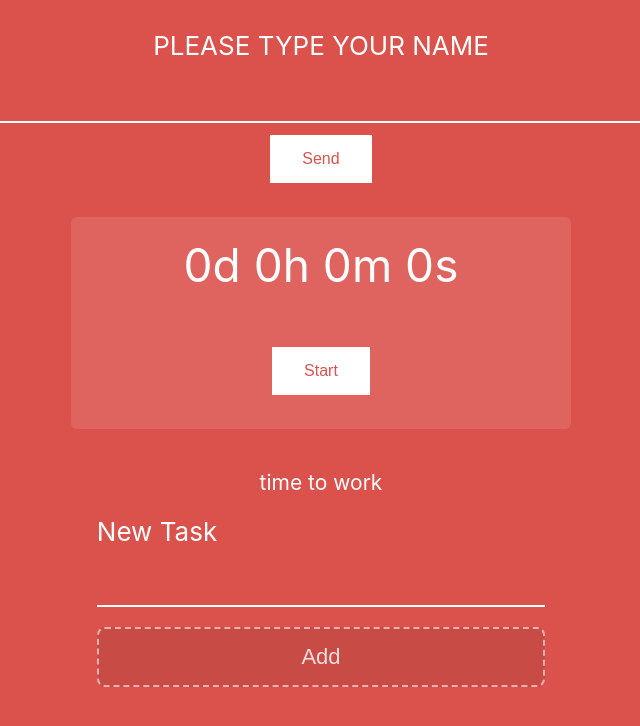
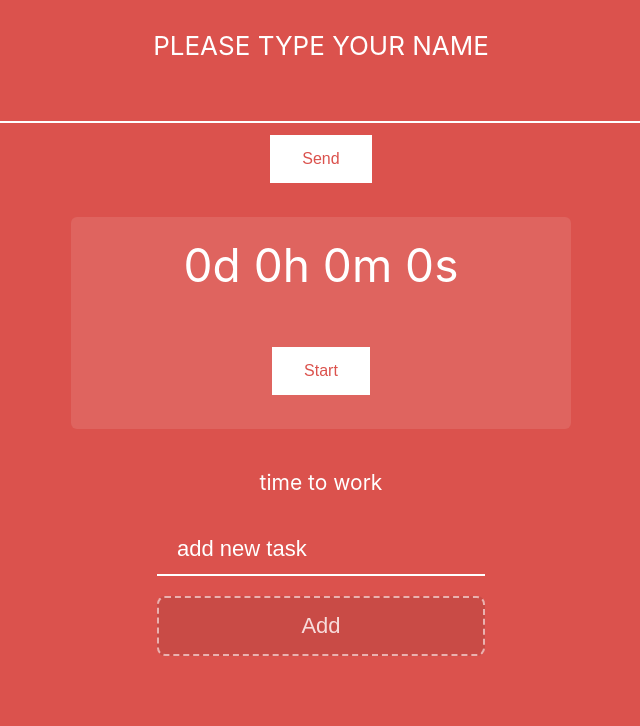
Before and after one commit to kornavol/Trn-project.-Task-Manager, a React (Create React App) app: page / in a window 1280 px wide. Shown: the top 726 px of the page, without its empty margins (319-959 px from the left). Built offline with nearby package versions, Linux system fonts and the light colour scheme.

Commit message:
add default value to 'task' input

```diff
--- a/src/App.jsx
+++ b/src/App.jsx
@@ -125,7 +125,7 @@ function App() {
       period: 0
     }
 
-    if (typeof (taskTitle) === 'string' && taskTitle.length == 0) {
+    if (typeof (taskTitle) === 'string' && taskTitle.length == 0 ||taskTitle == "add new task" ) {
       newTask.title = 'NewTask-' + counter;
       counter += 1;
     }
--- a/src/components/Task.jsx
+++ b/src/components/Task.jsx
@@ -1,4 +1,5 @@
 import './Task.css';
+
 
 export default function Task(props) {
 
@@ -7,8 +8,8 @@ export default function Task(props) {
         <div className="tasks">
             <p>time to work</p>
             <form className="task-form" onSubmit={props.taskAdder}>
-                <label>New Task</label>
-                <input id="task-input" type="text"/>
+                {/* <label>New Task</label> */}
+                <input id="task-input" type="text" defaultValue="add new task"/>
                 <input className="add-button" type="submit" value="Add" />
             </form>
             {props.taskState}
```
